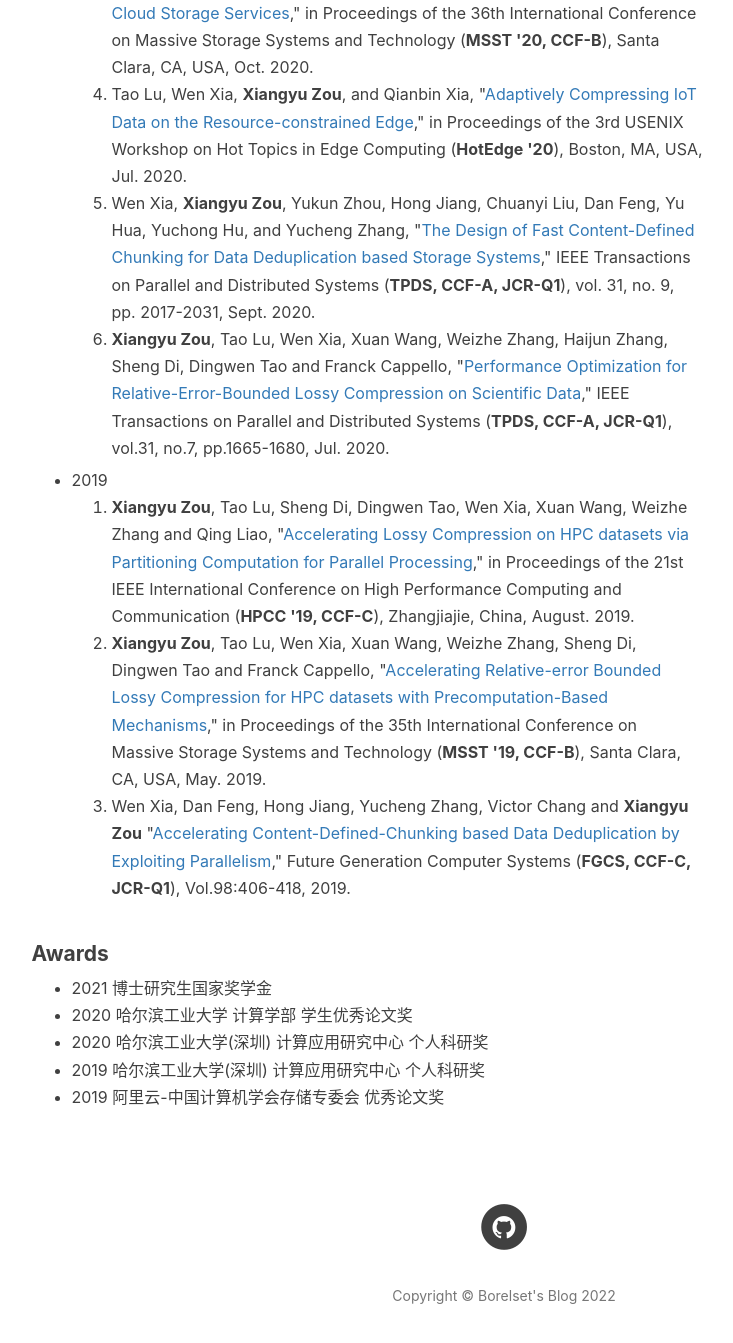
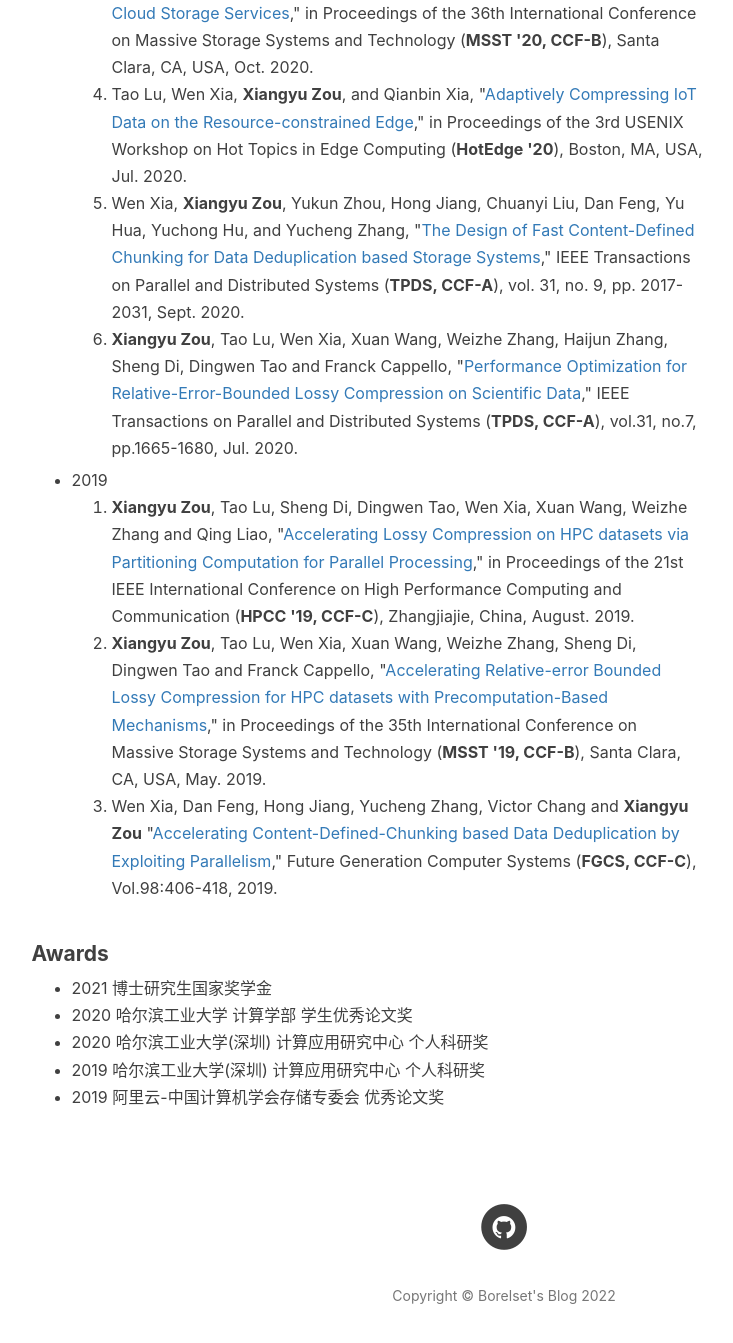
Before and after one commit to Borelset/borelset.github.io, a Jekyll site: the page built from about.html, in a window 1280 px wide and 1400 px high, scrolled down 2207 px. Shown: the top 1343 px of the window, without its empty margins (136-869 px from the left). Built offline with Jekyll 4.4.1, drawn with Linux system fonts in a browser that asks for light colours; nearby versions of some CDN libraries; comment, search, counter and statistics services are not loaded.

Commit message:
Update about.html

```diff
--- a/about.html
+++ b/about.html
@@ -161,12 +161,12 @@ header-img: "img/about-bg.jpg"
             </li>
             <li>Wen Xia, <strong>Xiangyu Zou</strong>, Yukun Zhou, Hong Jiang, Chuanyi Liu, Dan Feng, Yu Hua, Yuchong Hu, and Yucheng Zhang,
                 "<a href="https://ieeexplore.ieee.org/document/9055082">The Design of Fast Content-Defined Chunking for Data Deduplication based Storage Systems</a>,"
-                IEEE Transactions on Parallel and Distributed Systems (<strong>TPDS, CCF-A, JCR-Q1</strong>),
+                IEEE Transactions on Parallel and Distributed Systems (<strong>TPDS, CCF-A</strong>),
                 vol. 31, no. 9, pp. 2017-2031, Sept. 2020.
             </li>
             <li><strong>Xiangyu Zou</strong>, Tao Lu, Wen Xia, Xuan Wang, Weizhe Zhang, Haijun Zhang, Sheng Di, Dingwen Tao and Franck Cappello,
                 "<a href="https://ieeexplore.ieee.org/document/8989806">Performance Optimization for Relative-Error-Bounded Lossy Compression on Scientific Data</a>,"
-                IEEE Transactions on Parallel and Distributed Systems (<strong>TPDS, CCF-A, JCR-Q1</strong>),
+                IEEE Transactions on Parallel and Distributed Systems (<strong>TPDS, CCF-A</strong>),
                 vol.31, no.7, pp.1665-1680, Jul. 2020.
             </li>
         </ol>
@@ -183,7 +183,7 @@ header-img: "img/about-bg.jpg"
             </li>
             <li>Wen Xia, Dan Feng, Hong Jiang, Yucheng Zhang, Victor Chang and <strong>Xiangyu Zou</strong>
                 "<a href="https://www.sciencedirect.com/science/article/pii/S0167739X18320053">Accelerating Content-Defined-Chunking based Data Deduplication by Exploiting Parallelism</a>,"
-                Future Generation Computer Systems (<strong>FGCS, CCF-C, JCR-Q1</strong>), Vol.98:406-418, 2019.
+                Future Generation Computer Systems (<strong>FGCS, CCF-C</strong>), Vol.98:406-418, 2019.
             </li>
         </ol>
     </ul>
```
